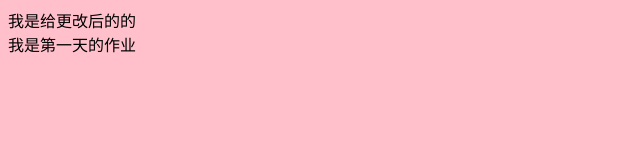
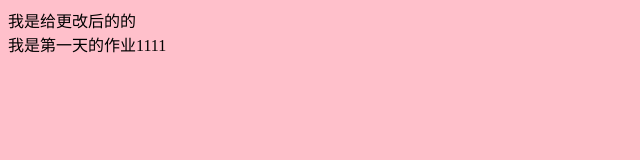
Before and after one commit to zyy0207/zyy0207, a plain HTML site: page index.html in a window 1280 px wide. Shown: the full height of the page, 0-640 px from the left. Drawn offline with Linux system fonts and the light colour scheme.

Commit message:
我又修改啦

```diff
--- a/index.html
+++ b/index.html
@@ -11,7 +11,7 @@
 <body>
     <div>我是给更改后的的</div>
     <div>
-        我是第一天的作业
+        我是第一天的作业1111
     </div>
 </body>
 </html>
```
